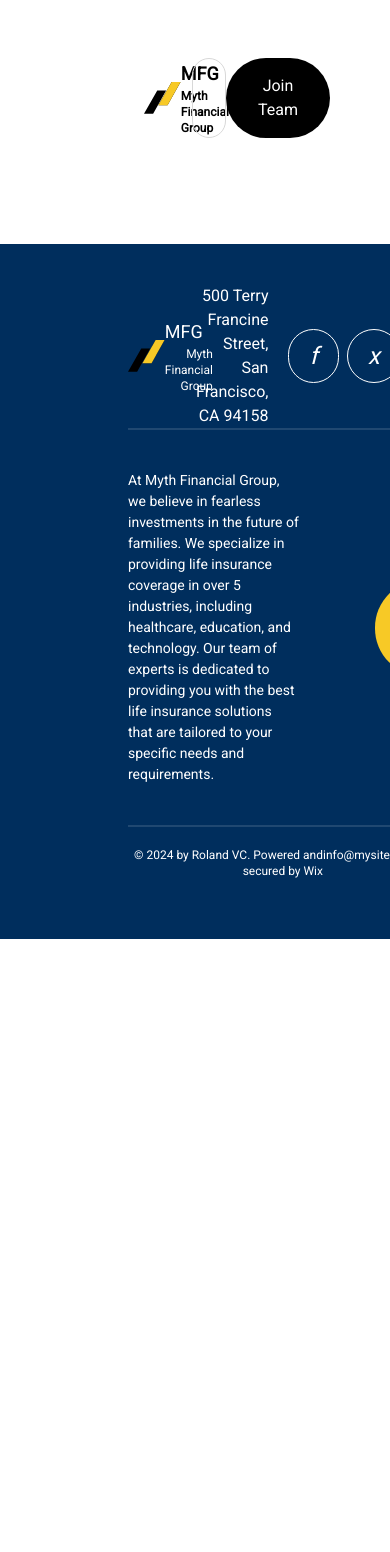
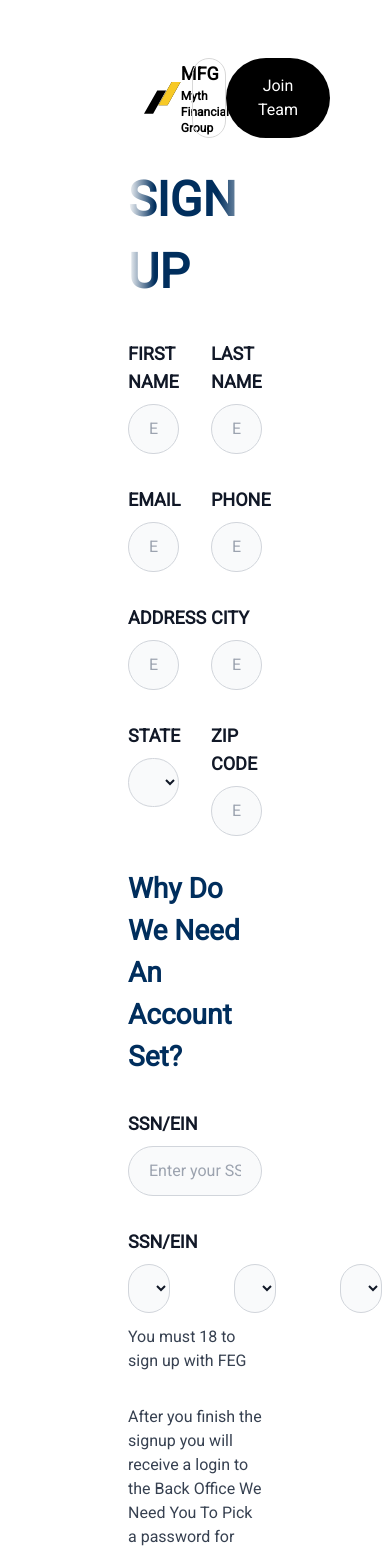
Before and after one commit to Crypto-git-dev/MFG-Frontend, a React (Create React App) app: page /signup in a window 390 px wide. Shown: the top 1552 px of the page. Before the commit the page ends 939 px from the top, so only its background shows below. Built offline with nearby package versions, Linux system fonts and the light colour scheme; what tailwindcss-gradients would draw is missing.

Commit message:
Implement second type of sign up page.

```diff
--- a/src/Routes/router.js
+++ b/src/Routes/router.js
@@ -6,6 +6,7 @@ import Header from "../components/header/header";
 import Footer from "../components/footer/footer";
 import News from "../pages/news/news";
 import SignIn from "../pages/signIn/signIn";
+import SignUp from "../pages/signUp/signUp";
 
 const PageRouter = () => {
 	const headerRef = useRef(null);
@@ -21,6 +22,7 @@ const PageRouter = () => {
 					<Route exact path="/about" element={<AboutUs />} />
 					<Route exact path="/news" element={<News />} />
 					<Route exact path="/signin" element={<SignIn />} />
+					<Route exact path="/signup" element={<SignUp />} />
 				</Routes>
 			</div>
 			<div>
--- a/src/components/signUp/signUpForm.jsx
+++ b/src/components/signUp/signUpForm.jsx
@@ -1,414 +1,273 @@
 import React, { useRef, useState, useEffect } from "react";
-import { useFormik } from "formik";
-import * as Yup from "yup";
-import { getToasterErrors, getToasterNotifications } from "../toaster/toaster";
 import { Link, useNavigate } from "react-router-dom";
-import { api, registerUser } from "../../helper/api";
-import LoadingSpinner from "../loading/LoadingSpinner";
-import { FaEyeSlash, FaRegEye } from "react-icons/fa";
 
 const SignUpForms = () => {
-	const [loading, setLoading] = useState(false);
-	const inputRefs = useRef([]);
- const [togglePassword, setTogglePassword] = useState(false);
-	const handleKeyDown = (event) => {
-		if (event.key === "Enter") {
-			event.preventDefault();
-			const currentIndex = inputRefs.current.findIndex(
-				(ref) => ref === event.target
-			);
-			if (currentIndex < inputRefs.current.length - 1) {
-				inputRefs.current[currentIndex + 1]?.focus();
-			}
-		}
-	};
-
-	const navigate = useNavigate();
-	const formik = useFormik({
-		initialValues: {
-			f_name: "",
-			l_name: "",
-			c_name: "",
-			phone: "",
-			c_address: "",
-			city: "",
-			state: "",
-			password: "",
-			email: "",
-			country: "",
-			zip: "",
-		},
-		validationSchema: Yup.object({
-			f_name: Yup.string().required("Required"),
-			l_name: Yup.string().required("Required"),
-			password: Yup.string()
-				.min(8, "Password must be at least 8 characters")
-				.required("Required"),
-			email: Yup.string().email("Invalid email address").required("Required"),
-			country: Yup.string().required("Required"),
-			zip: Yup.string().required("Required"),
-			c_name: Yup.string(),
-			phone: Yup.string(),
-			c_address: Yup.string(),
-			city: Yup.string(),
-			state: Yup.string(),
-		}),
-		onSubmit: async (values, { resetForm }) => {
-			setLoading(true);
-
-			await registerUser(
-				api,
-				values,
-				navigate,
-				resetForm,
-				getToasterNotifications,
-				getToasterErrors
-			);
-			setLoading(false);
-		},
-	});
-
- useEffect(() => {
-		const googleApiKey = process.env.REACT_APP_GOOGLEAPIKEY;
-
-		const loadGoogleMapsScript = () => {
-			const script = document.createElement("script");
-			script.src = `https://maps.googleapis.com/maps/api/js?key=${googleApiKey}&libraries=places`;
-			script.async = true;
-			script.defer = true;
-			document.head.appendChild(script);
-			script.onload = initializeAutocomplete;
-		};
-
-		const initializeAutocomplete = () => {
-			const addressInput = document.getElementById("c_address");
-
-			const autocomplete = new window.google.maps.places.Autocomplete(
-				addressInput,
-				{
-					types: ["address"],
-					componentRestrictions: { country: "us" },
-				}
-			);
-
-			autocomplete.addListener("place_changed", () => {
-				const place = autocomplete.getPlace();
-				const addressComponents = place.address_components || [];
-
-				addressComponents.forEach((component) => {
-					const type = component.types[0];
-					switch (type) {
-						case "locality": // City
-							formik.setFieldValue("city", component.long_name);
-							break;
-						case "administrative_area_level_1": // State
-							formik.setFieldValue("state", component.short_name);
-							break;
-						case "country": // Country
-							formik.setFieldValue("country", component.long_name);
-							break;
-						case "postal_code": // Postal Code
-							formik.setFieldValue("zip", component.long_name);
-							break;
-						default:
-							break;
-					}
-				});
-
-				// Set the complete address
-				formik.setFieldValue("c_address", place.formatted_address);
-			});
-		};
-
-		if (!window.google) {
-			loadGoogleMapsScript();
-		} else {
-			initializeAutocomplete();
-		}
-;
- }, [formik]);
-
 	return (
-		<div className="justify-center">
-			<div className="justify-center transparent z-10 mt-5">
-				{loading && <LoadingSpinner />}
-			</div>
-			<div
-				className={`${
-					loading ? "bg-gray20 opacity-40 backdrop-blur-2xl transparent" : ""
-				}`}
+		<div className="flex flex-col">
+			<h1
+				className="text-5xl bg-gradient-to-r inline-block text-transparent bg-clip-text font-semibold"
+				style={{
+					"background-image":
+						"linear-gradient(to right, white 0%, #002E5D 20%, #002E5D 67%, white 100%)",
+				}}
 			>
-				<div className={`py-8 px-8 md:pt-24 pb-16 `}>
-					<div className="grid grid-cols-12 ">
-						<div className="col-span-1 flex md:none" />
-						<div className="col-span-12  px-8 md:col-span-7 px-0 shadow-md p-4 bg-gray50">
-							<h3 className="pb-4 font-bold text-2xl text-center">
-								Welcome To MarkeyNyze
-							</h3>
-							<p className="pb-4 text-center">
-								Already have an account{" "}
-								<span className="font-medium">
-									<Link to="/login" className="brand_color text-md font-bold ">
-										{" "}
-										Sign In
-									</Link>
-								</span>
-							</p>
-
-							<form onSubmit={formik.handleSubmit} className="">
-								<div className="grid grid-cols-12 gap-4 ">
-									<div className="col-span-6">
-										<div className="mb-6">
-											<label htmlFor="f_name">First Name:</label>
+				SIGN UP
+			</h1>
+			<form className="py-8 flex flex-col gap-8">
+				<div className="grid grid-cols-2 gap-8">
+					<div>
+						<label
+							for="firstName"
+							class="block mb-2 text-lg font-semibold text-gray-900 dark:text-white"
+						>
+							FIRST NAME
+						</label>
 						<input
 							type="text"
-												id="f_name"
-												name="f_name"
-												className="text-gray-500 w-full border border-gray-900 p-2 mt-1  rounded-md"
-												onChange={formik.handleChange}
-												onBlur={formik.handleBlur}
-												value={formik.values.f_name}
-												onKeyDown={handleKeyDown}
-												ref={(el) => (inputRefs.current[0] = el)}
-												tabIndex={1}
+							name="firstName"
+							id="firstName"
+							class="bg-gray-50 border border-gray-300 text-gray-900 sm:text-lg rounded-full focus:ring-primary-600 focus:border-primary-600 block w-full p-2.5 py-3 px-5 dark:bg-gray-700 dark:border-gray-600 dark:placeholder-gray-400 dark:text-white dark:focus:ring-blue-500 dark:focus:border-blue-500"
+							placeholder="Enter your First name"
+							required=""
 						/>
-											{formik.touched.f_name && formik.errors.f_name ? (
-												<div className="text-red10">{formik.errors.f_name}</div>
-											) : null}
 					</div>
-										<div className="mb-6">
-											<label htmlFor="c_name">Company Name</label>
+					<div>
+						<label
+							for="lastName"
+							class="block mb-2 text-lg font-semibold text-gray-900 dark:text-white"
+						>
+							LAST NAME
+						</label>
 						<input
 							type="text"
-												id="c_name"
-												className="text-gray-500 w-full border border-gray-900 p-2 mt-1  rounded-md"
-												name="c_name"
-												onChange={formik.handleChange}
-												onBlur={formik.handleBlur}
-												value={formik.values.c_name}
-												onKeyDown={handleKeyDown}
-												ref={(el) => (inputRefs.current[2] = el)}
-												tabIndex={3}
+							name="lastName"
+							id="lastName"
+							class="bg-gray-50 border border-gray-300 text-gray-900 sm:text-lg rounded-full focus:ring-primary-600 focus:border-primary-600 block w-full p-2.5 py-3 px-5 dark:bg-gray-700 dark:border-gray-600 dark:placeholder-gray-400 dark:text-white dark:focus:ring-blue-500 dark:focus:border-blue-500"
+							placeholder="Enter your last name"
+							required=""
 						/>
-											{formik.touched.c_name && formik.errors.c_name ? (
-												<div className="text-red10">{formik.errors.c_name}</div>
-											) : null}
+					</div>
+					<div>
+						<label
+							for="email"
+							class="block mb-2 text-lg font-semibold text-gray-900 dark:text-white"
+						>
+							EMAIL
+						</label>
+						<input
+							type="email"
+							name="email"
+							id="email"
+							class="bg-gray-50 border border-gray-300 text-gray-900 sm:text-lg rounded-full focus:ring-primary-600 focus:border-primary-600 block w-full p-2.5 py-3 px-5 dark:bg-gray-700 dark:border-gray-600 dark:placeholder-gray-400 dark:text-white dark:focus:ring-blue-500 dark:focus:border-blue-500"
+							placeholder="Enter your email"
+							required=""
+						/>
+					</div>
+					<div>
+						<label
+							for="phone"
+							class="block mb-2 text-lg font-semibold text-gray-900 dark:text-white"
+						>
+							PHONE
+						</label>
+						<input
+							type="text"
+							name="phone"
+							id="phone"
+							class="bg-gray-50 border border-gray-300 text-gray-900 sm:text-lg rounded-full focus:ring-primary-600 focus:border-primary-600 block w-full p-2.5 py-3 px-5 dark:bg-gray-700 dark:border-gray-600 dark:placeholder-gray-400 dark:text-white dark:focus:ring-blue-500 dark:focus:border-blue-500"
+							placeholder="Enter your Phone"
+							required=""
+						/>
+					</div>
+					<div>
+						<label
+							for="address"
+							class="block mb-2 text-lg font-semibold text-gray-900 dark:text-white"
+						>
+							ADDRESS
+						</label>
+						<input
+							type="text"
+							name="address"
+							id="address"
+							class="bg-gray-50 border border-gray-300 text-gray-900 sm:text-lg rounded-full focus:ring-primary-600 focus:border-primary-600 block w-full p-2.5 py-3 px-5 dark:bg-gray-700 dark:border-gray-600 dark:placeholder-gray-400 dark:text-white dark:focus:ring-blue-500 dark:focus:border-blue-500"
+							placeholder="Enter your address"
+							required=""
+						/>
+					</div>
+					<div>
+						<label
+							for="city"
+							class="block mb-2 text-lg font-semibold text-gray-900 dark:text-white"
+						>
+							CITY
+						</label>
+						<input
+							type="text"
+							name="city"
+							id="city"
+							class="bg-gray-50 border border-gray-300 text-gray-900 sm:text-lg rounded-full focus:ring-primary-600 focus:border-primary-600 block w-full p-2.5 py-3 px-5 dark:bg-gray-700 dark:border-gray-600 dark:placeholder-gray-400 dark:text-white dark:focus:ring-blue-500 dark:focus:border-blue-500"
+							placeholder="Enter your city"
+							required=""
+						/>
+					</div>
+					<div>
+						<label
+							for="state"
+							class="block mb-2 text-lg font-semibold text-gray-900 dark:text-white"
+						>
+							STATE
+						</label>
+						<select
+							id="countries"
+							class="bg-gray-50 border border-gray-300 text-gray-900 text-lg rounded-full focus:ring-blue-500 focus:border-blue-500 block w-full p-2.5 py-3 px-5 dark:bg-gray-700 dark:border-gray-600 dark:placeholder-gray-400 dark:text-white dark:focus:ring-blue-500 dark:focus:border-blue-500"
+						>
+							<option selected>Choose a country</option>
+							<option value="US">United States</option>
+							<option value="CA">Canada</option>
+							<option value="FR">France</option>
+							<option value="DE">Germany</option>
+						</select>
+					</div>
+					<div>
+						<label
+							for="zip_code"
+							class="block mb-2 text-lg font-semibold text-gray-900 dark:text-white"
+						>
+							ZIP CODE
+						</label>
+						<input
+							type="text"
+							name="zip_code"
+							id="zip_code"
+							class="bg-gray-50 border border-gray-300 text-gray-900 sm:text-lg rounded-full focus:ring-primary-600 focus:border-primary-600 block w-full p-2.5 py-3 px-5 dark:bg-gray-700 dark:border-gray-600 dark:placeholder-gray-400 dark:text-white dark:focus:ring-blue-500 dark:focus:border-blue-500"
+							placeholder="Enter your zip code"
+							required=""
+						/>
 					</div>
 				</div>
-									<div className="col-span-6">
-										<div className="mb-6">
-											<label htmlFor="f_name">Last Name:</label>
+				<Link to="#" className="text-[#002E5D] text-2xl font-semibold">
+					Why Do We Need An Account Set?
+				</Link>
+				<div id="ssn/ein">
+					<label
+						for="ssn/ein"
+						class="block mb-2 text-lg font-semibold text-gray-900 dark:text-white"
+					>
+						SSN/EIN
+					</label>
 					<input
 						type="text"
-												id="l_name"
-												name="l_name"
-												className="text-gray-500 w-full border border-gray-900 p-2 mt-1  rounded-md"
-												onChange={formik.handleChange}
-												onBlur={formik.handleBlur}
-												value={formik.values.l_name}
-												onKeyDown={handleKeyDown}
-												ref={(el) => (inputRefs.current[1] = el)}
-												tabIndex={2}
+						name="zip_code"
+						id="zip_code"
+						class="bg-gray-50 border border-gray-300 text-gray-900 sm:text-lg rounded-full focus:ring-primary-600 focus:border-primary-600 block w-full p-2.5 py-3 px-5 dark:bg-gray-700 dark:border-gray-600 dark:placeholder-gray-400 dark:text-white dark:focus:ring-blue-500 dark:focus:border-blue-500"
+						placeholder="Enter your SSN/EIN"
+						required=""
 					/>
-											{formik.touched.l_name && formik.errors.l_name ? (
-												<div className="text-red10">{formik.errors.l_name}</div>
-											) : null}
 				</div>
-										<div className="mb-6">
-											<label htmlFor="l_name">Phone Number</label>
+				<div id="birthDate">
+					<label
+						for="ssn/ein"
+						class="block mb-2 text-lg font-semibold text-gray-900 dark:text-white"
+					>
+						SSN/EIN
+					</label>
+					<div className="flex justify-between gap-16">
+						<select
+							id="year"
+							class="bg-gray-50 border border-gray-300 text-gray-900 text-lg rounded-full focus:ring-blue-500 focus:border-blue-500 block w-full p-2.5 py-3 px-5 dark:bg-gray-700 dark:border-gray-600 dark:placeholder-gray-400 dark:text-white dark:focus:ring-blue-500 dark:focus:border-blue-500"
+						>
+							<option selected>Choose a year</option>
+							<option value="US">United States</option>
+							<option value="CA">Canada</option>
+							<option value="FR">France</option>
+							<option value="DE">Germany</option>
+						</select>
+						<select
+							id="month"
+							class="bg-gray-50 border border-gray-300 text-gray-900 text-lg rounded-full focus:ring-blue-500 focus:border-blue-500 block w-full p-2.5 py-3 px-5 dark:bg-gray-700 dark:border-gray-600 dark:placeholder-gray-400 dark:text-white dark:focus:ring-blue-500 dark:focus:border-blue-500"
+						>
+							<option selected>Choose a month</option>
+							<option value="US">United States</option>
+							<option value="CA">Canada</option>
+							<option value="FR">France</option>
+							<option value="DE">Germany</option>
+						</select>
+						<select
+							id="day"
+							class="bg-gray-50 border border-gray-300 text-gray-900 text-lg rounded-full focus:ring-blue-500 focus:border-blue-500 block w-full p-2.5 py-3 px-5 dark:bg-gray-700 dark:border-gray-600 dark:placeholder-gray-400 dark:text-white dark:focus:ring-blue-500 dark:focus:border-blue-500"
+						>
+							<option selected>Choose a day</option>
+							<option value="US">United States</option>
+							<option value="CA">Canada</option>
+							<option value="FR">France</option>
+							<option value="DE">Germany</option>
+						</select>
+					</div>
+					<label class="block mt-3 text-md text-gray-700 dark:text-white">
+						You must 18 to sign up with FEG
+					</label>
+				</div>
+				<div className="flex flex-col">
+					<label class="block text-md text-gray-700 dark:text-white">
+						After you finish the signup you will receive a login to the Back
+						Office We Need You To Pick a password for this login.
+					</label>
+					<label class="block mt-3 text-md text-gray-700 dark:text-white">
+						You Password must be at least 8 characters long be no more than 32
+						characters long contain at least 1 number to be valid.
+					</label>
+				</div>
+				<div>
+					<label
+						for="password"
+						class="block mb-2 text-lg font-semibold text-gray-900 dark:text-white"
+					>
+						PASSWORD
+					</label>
 					<input
-												type="text"
-												id="phone"
-												className="text-gray-500 w-full border border-gray-900 p-2 mt-1  rounded-md"
-												name="phone"
-												onChange={formik.handleChange}
-												onBlur={formik.handleBlur}
-												value={formik.values.phone}
-												onKeyDown={handleKeyDown}
-												ref={(el) => (inputRefs.current[3] = el)}
-												tabIndex={3}
+						type="password"
+						name="password"
+						id="password"
+						placeholder="Enter your password"
+						class="bg-gray-50 border border-gray-300 text-gray-900 sm:text-lg rounded-full focus:ring-primary-600 focus:border-primary-600 block w-full p-2.5 py-3 px-5 dark:bg-gray-700 dark:border-gray-600 dark:placeholder-gray-400 dark:text-white dark:focus:ring-blue-500 dark:focus:border-blue-500"
+						required=""
 					/>
-											{formik.touched.phone && formik.errors.phone ? (
-												<div className="text-red10">{formik.errors.phone}</div>
-											) : null}
-										</div>
-									</div>
-								</div>
-								<div className="col-span-12 mb-6">
-									<label htmlFor="email">Company Address</label>
-									<input
-										type="text"
-										id="c_address"
-										name="c_address"
-										className="text-gray-500 w-width-full border border-gray-900 p-2 mt-1  rounded-md"
-										onChange={formik.handleChange}
-										onBlur={formik.handleBlur}
-										value={formik.values.c_address}
-										onKeyDown={handleKeyDown}
-										ref={(el) => (inputRefs.current[5] = el)}
-										tabIndex={5}
-									/>
-									{formik.touched.c_address && formik.errors.c_address ? (
-										<div>{formik.errors.c_address}</div>
-									) : null}
-								</div>
-								<div className="grid grid-cols-12 gap-4">
-									<div className="col-span-6">
-										<div className="mb-6">
-											<label htmlFor="email">City</label>
-											<input
-												type="text"
-												id="city"
-												name="city"
-												className="text-gray-500 w-width-full border border-gray-900 p-2 mt-1  rounded-md"
-												onChange={formik.handleChange}
-												onBlur={formik.handleBlur}
-												value={formik.values.city}
-												onKeyDown={handleKeyDown}
-												ref={(el) => (inputRefs.current[6] = el)}
-												tabIndex={6}
-											/>
-											{formik.touched.city && formik.errors.city ? (
-												<div className="text-red10">{formik.errors.city}</div>
-											) : null}
-										</div>
-										<div className="mb-6">
-											<label htmlFor="email">Country/Region</label>
-											<input
-												type="text"
-												id="country"
-												className="text-gray-500 w-width-full border border-gray-900 p-2 mt-1  rounded-md"
-												name="country"
-												onChange={formik.handleChange}
-												onBlur={formik.handleBlur}
-												value={formik.values.country}
-												onKeyDown={handleKeyDown}
-												ref={(el) => (inputRefs.current[8] = el)}
-												tabIndex={8}
-											/>
-											{formik.touched.country && formik.errors.country ? (
-												<div className="text-red10">
-													{formik.errors.country}
-												</div>
-											) : null}
-										</div>
-									</div>
-									<div className="col-span-6">
-										<div className="mb-6">
-											<label htmlFor="email"> zip/postal code</label>
-											<input
-												type="text"
-												id="zip"
-												className="text-gray-500 w-width-full border border-gray-900 p-2 mt-1  rounded-md"
-												name="zip"
-												onChange={formik.handleChange}
-												onBlur={formik.handleBlur}
-												value={formik.values.zip}
-												onKeyDown={handleKeyDown}
-												ref={(el) => (inputRefs.current[7] = el)}
-												tabIndex={7}
-											/>
-											{formik.touched.zip && formik.errors.zip ? (
-												<div className="text-red10">{formik.errors.zip}</div>
-											) : null}
-										</div>
-										<div className="mb-6">
-											<label htmlFor="email">State/Province</label>
-											<input
-												type="text"
-												id="state"
-												name="state"
-												className="text-gray-500 w-width-full border border-gray-900 p-2 mt-1  rounded-md"
-												onChange={formik.handleChange}
-												onBlur={formik.handleBlur}
-												value={formik.values.state}
-												onKeyDown={handleKeyDown}
-												ref={(el) => (inputRefs.current[9] = el)}
-												tabIndex={9}
-											/>
-											{formik.touched.state && formik.errors.state ? (
-												<div className="text-red10">{formik.errors.state}</div>
-											) : null}
-										</div>
-									</div>
-								</div>
-								<div className="col-span-12 mb-6">
-									<label htmlFor="email">Email:</label>
-									<input
-										type="text"
-										id="email"
-										className="w-width-full text-gray-500 w-width-full border border-gray-900 p-2 mt-1  rounded-md"
-										name="email"
-										onChange={formik.handleChange}
-										onBlur={formik.handleBlur}
-										value={formik.values.email}
-										onKeyDown={handleKeyDown}
-										ref={(el) => (inputRefs.current[10] = el)}
-										tabIndex={10}
-									/>
-									{formik.touched.email && formik.errors.email ? (
-										<div className="text-red10">{formik.errors.email}</div>
-									) : null}
-								</div>
-								<div className="col-span-12 mb-6 relative">
-									<label htmlFor="password">Password</label>
-									<div className="relative w-full">
-										<input
-											type={togglePassword ? "text" : "password"}
-											id="password"
-											className="w-full text-gray-500 border border-gray-900 p-2 mt-1 rounded-md"
-											name="password"
-											onChange={formik.handleChange}
-											onBlur={formik.handleBlur}
-											value={formik.values.password}
-											onKeyDown={handleKeyDown}
-											ref={(el) => (inputRefs.current[11] = el)}
-											tabIndex={11}
-										/>
-										<div
-											className="absolute top-1/2 transform -translate-y-1/2 right-2 cursor-pointer"
-											onClick={() => setTogglePassword(!togglePassword)}
-										>
-											{togglePassword ? <FaEyeSlash /> : <FaRegEye />}
-										</div>
-									</div>
-									{formik.touched.password && formik.errors.password ? (
-										<div className="text-red-500">{formik.errors.password}</div>
-									) : null}
-								</div>
-
-								<div className="w-100">
-									By clicking the{" "}
-									<span className="logo-brand font-bold">“Sign Up”</span>
-									button, you are creating a MarketNyze account, and you agree
-									to marketNyze’s{" "}
-									<span
-										className="logo-brand font-bold hover:underline cursor-pointer"
-										onClick={() => (window.location.href = "/terms_of_use")}
-									>
-										Terms of Use
-									</span>{" "}
-									and{" "}
-									<span
-										className="logo-brand font-bold hover:underline cursor-pointer"
-										onClick={() => (window.location.href = "/privacy_policy")}
-									>
-										Privacy Policy
-									</span>
-									.
 				</div>
 				<button
 					type="submit"
-									className="px-4  mt-4 py-2 text-white10 rounded bg-blue"
+					class="w-full bg-[#002E5D] text-white bg-primary-600 hover:bg-primary-700 focus:ring-4 focus:outline-none focus:ring-primary-300 font-medium rounded-full text-lg py-3 px-5 py-2.5 text-center dark:bg-primary-600 dark:hover:bg-primary-700 dark:focus:ring-primary-800"
 				>
-									Continue
+					Sign Up
 				</button>
+				<div className="flex flex-row justify-between items-center">
+					<div class="border-t border-gray-400 w-2/5"></div>
+					<p class="text-gray-700 text-sm">or continue with</p>
+					<div class="border-t border-gray-400 w-2/5"></div>
+				</div>
+				<div class="flex items-center justify-center dark:bg-gray-800">
+					<button class="px-4 py-2 border flex gap-2 w-full justify-center border-gray-300 dark:border-slate-700 rounded-full font-semibold text-black dark:text-slate-200 hover:border-slate-400 dark:hover:border-slate-500 hover:text-slate-900 dark:hover:text-slate-300 hover:shadow transition duration-150">
+						<img
+							class="w-6 h-6"
+							src="https://www.svgrepo.com/show/475656/google-color.svg"
+							loading="lazy"
+							alt="google logo"
+						/>
+						<span>Sign in with Google</span>
+					</button>
+				</div>
+				<div className="grid grid-cols-2">
+					<div className="flex flex-row items-start text-gray-700">
+						<p>Already have an account?</p>
+					</div>
+					<Link
+						to="/signup"
+						className="flex flex-row-reverse items-start text-[#002E5D] font-semibold"
+					>
+						<p>Log in</p>
+					</Link>
+				</div>
 			</form>
-						</div>
-						<div className="col-span-4" />
-					</div>
-				</div>
-			</div>
 		</div>
 	);
 };
--- /dev/null
+++ b/src/pages/signUp/signUp.jsx
@@ -0,0 +1,14 @@
+import React from "react";
+import SignUpForms from "../../components/signUp/signUpForm";
+
+const SignUp = () => {
+	return (
+		<div>
+			<section id="signInComponent">
+				<SignUpForms />
+			</section>
+		</div>
+	);
+};
+
+export default SignUp;
```
Also changed, not shown: src/components/signin/signIn.jsx (+7 -4 lines). Lines whose indentation alone changed are shown as unchanged.
